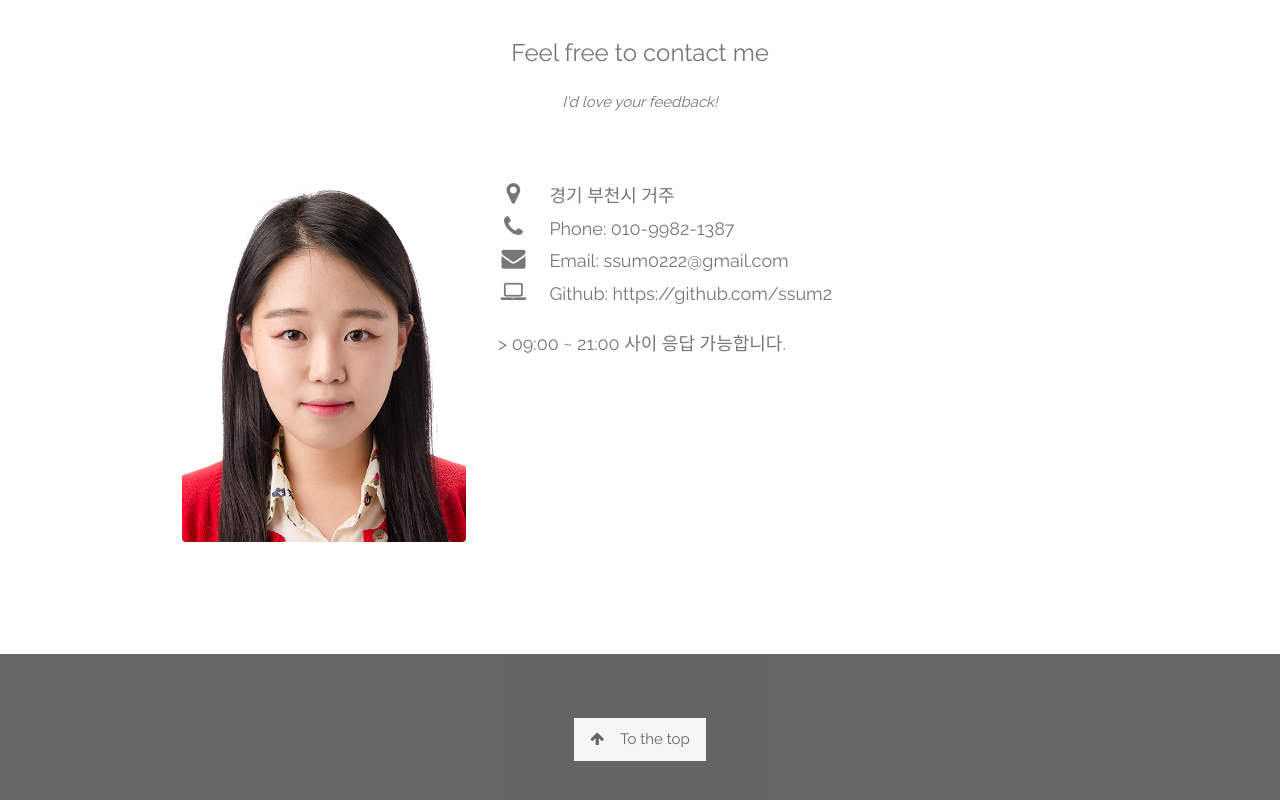
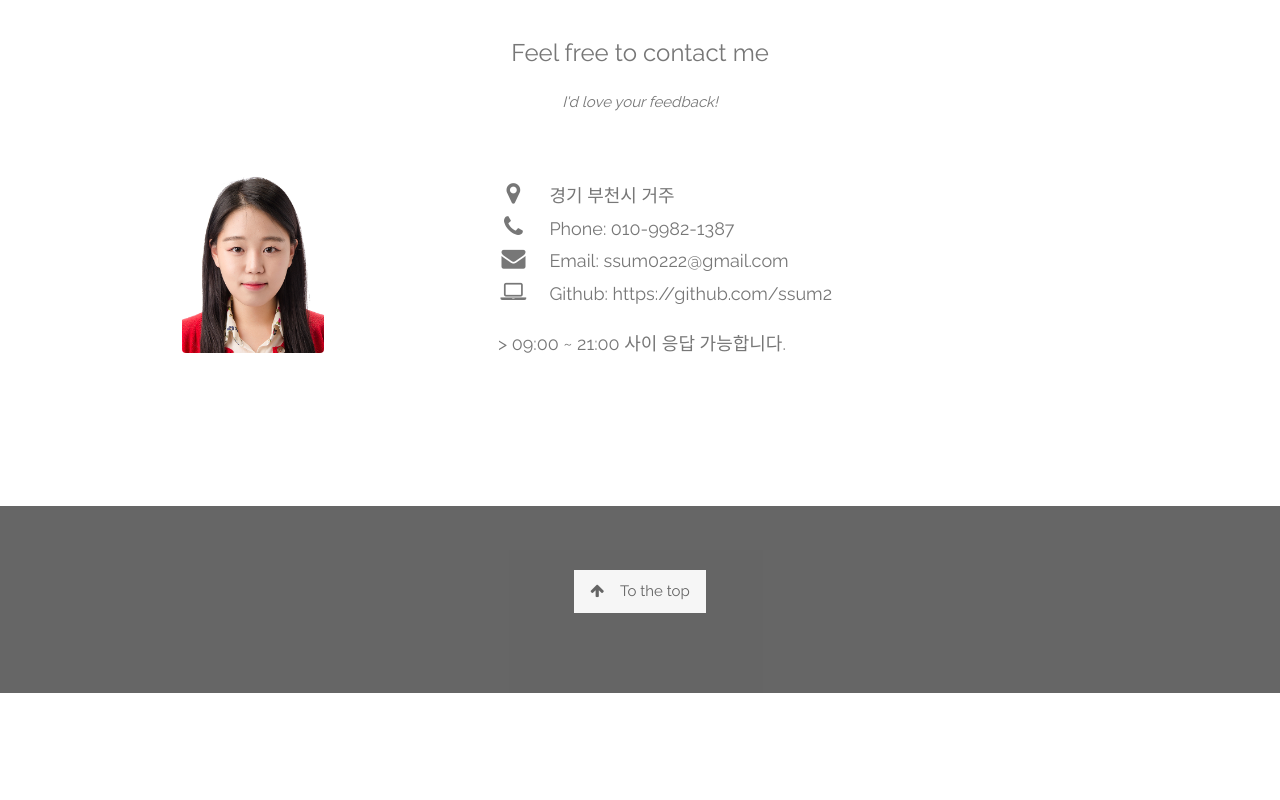
Before and after one commit to ssum2/portfolio, a plain HTML site: page index.html in a window 1280 px wide. Shown: the part 2753-3553 px from the top of the page. After the commit the page ends 3446 px from the top, so only its background shows below. Drawn offline with nearby package versions, Linux system fonts and the light colour scheme.

Commit message:
190205_사진리사이징

```diff
--- a/index.html
+++ b/index.html
@@ -1144,7 +1144,7 @@ body, html {
 
   <div class="w3-row w3-padding-32 w3-section">
     <div class="w3-col m4 w3-container">
-      <img src="img/sumi2.png" class="w3-image w3-round" style="width:100%">
+      <img src="img/sumi2.png" class="w3-image w3-round" style="width:50%">
     </div>
     <div class="w3-col m8 w3-panel">
       <div class="w3-large w3-margin-bottom">
```
